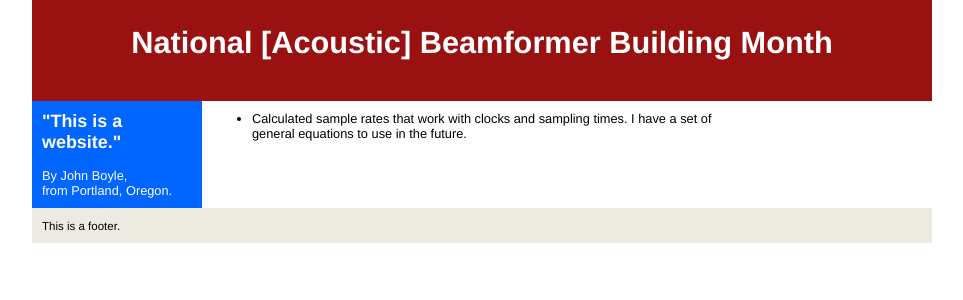
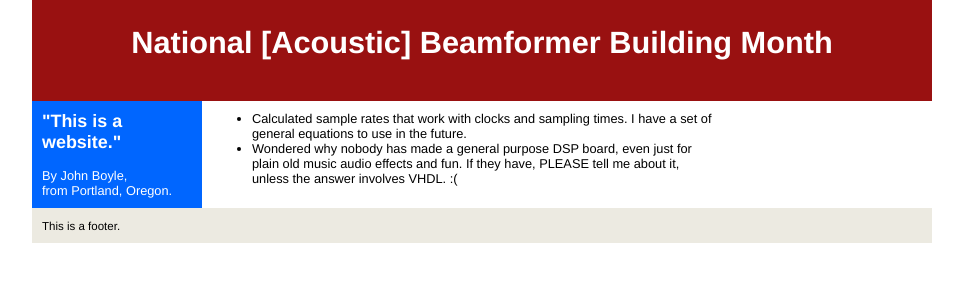
Before and after one commit to kebno/kebno.github.io, a Jekyll site: the page built from _posts/2013-11-08-day8.markdown, in a window 1280 px wide. Shown: the top 300 px of the page, without its empty margins (108-1071 px from the left). Built offline with Jekyll 4.4.1, drawn with Linux system fonts in a browser that asks for light colours.

Commit message:
Update 2013-11-08-day8.markdown

```diff
--- a/_posts/2013-11-08-day8.markdown
+++ b/_posts/2013-11-08-day8.markdown
@@ -5,3 +5,6 @@ title: November 08
 
 * Calculated sample rates that work with clocks and sampling times.
   I have a set of general equations to use in the future.
+* Wondered why nobody has made a general purpose DSP board, even
+  just for plain old music audio effects and fun.  If they have,
+  PLEASE tell me about it, unless the answer involves VHDL. :(
```
